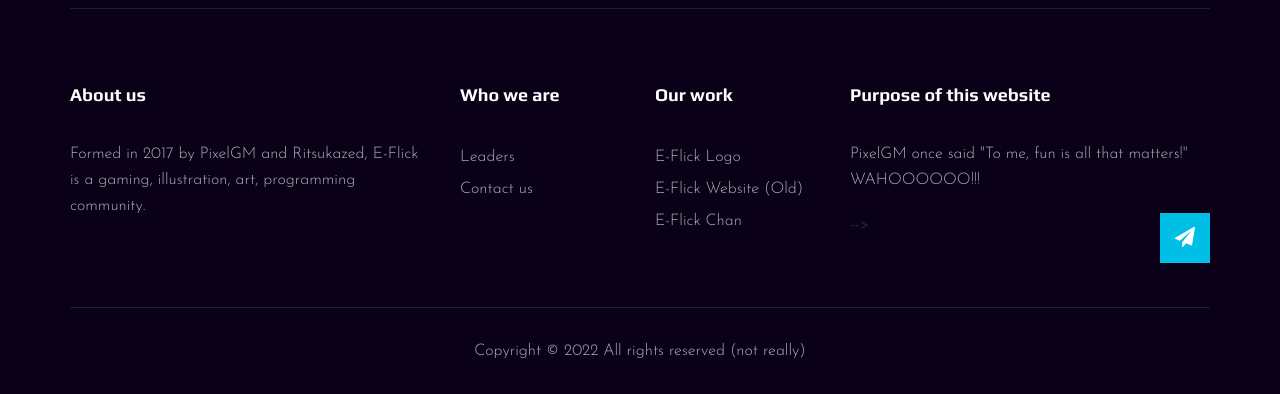
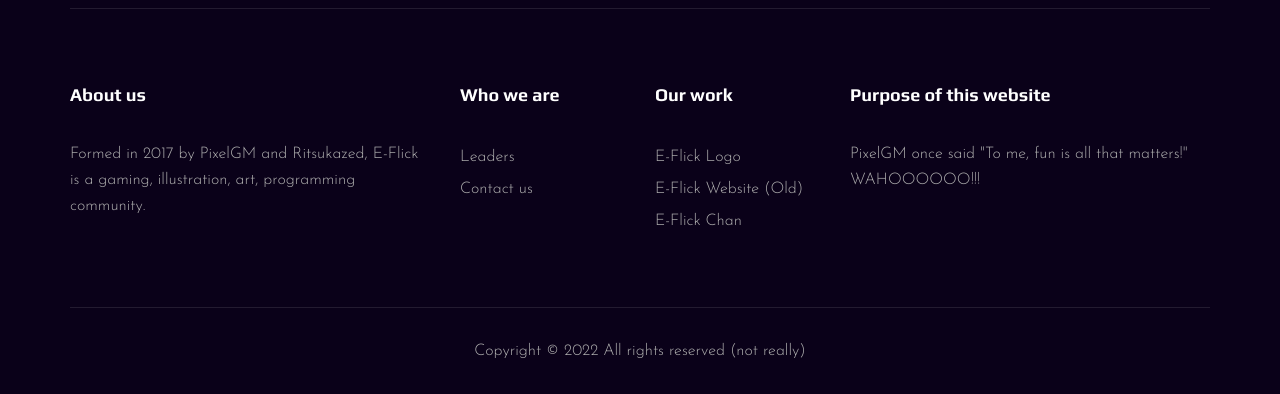
Before and after one commit to E-Flick/e-flick.github.io, a plain HTML site: page index.html in a window 1280 px wide. Shown: the part 1108-1502 px from the top of the page. Drawn offline with nearby package versions, Linux system fonts and the light colour scheme; some packages are replaced by stand-ins of ours; a script that the page names is missing.

Commit message:
Comment Fixed on Email Textbox

```diff
--- a/index.html
+++ b/index.html
@@ -231,7 +231,7 @@
 <h5>Purpose of this website</h5>
 <p>PixelGM once said "To me, fun is all that matters!" WAHOOOOOO!!!</p>
 <form action="#">
-<button type="submit"><i class="fa fa-send"></i></button> -->
+<!-- <button type="submit"><i class="fa fa-send"></i></button> -->
 </form>
 </div>
 </div>
```
